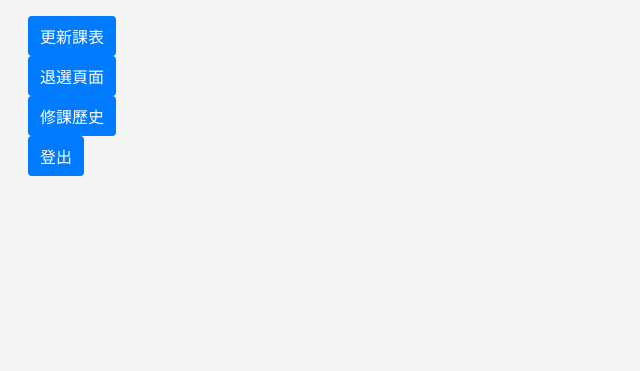
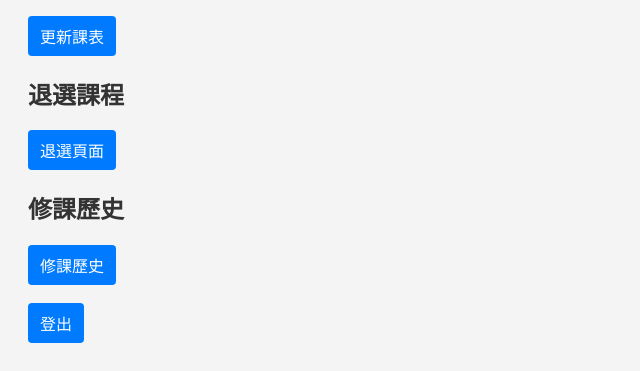
Before and after one commit to FCU-DataBase113/DB_CourseSelectionSystem, a Flask app: page /course_selection in a window 1280 px wide. Shown: the part 645-1016 px from the top of the page, without its empty margins (0-640 px from the left). Before the commit the page ends 821 px from the top, so only its background shows below. Run offline with Flask 3, Linux system fonts and the light colour scheme; data comes from the database, SQL or seed files in the repository; data that the repository does not hold is empty; some libraries are stand-ins or nearby versions.

Commit message:
CourseSelected.html give h2

```diff
--- a/templates/CourseSelection.html
+++ b/templates/CourseSelection.html
@@ -110,13 +110,16 @@
     </ul>
     <!-- 更新課表按鈕 -->
     <button type="button" id="updateScheduleButton">更新課表</button>
-
+    <!-- 退選頁面按鈕 -->
+    <h2>退選課程</h2>
     <form action="/course_deselection" method="GET">
         <button type="submit" id="redirectTowithdrawPage">退選頁面</button>
     </form>
+    <h2>修課歷史</h2>
     <form action="/history" method="GET">
         <button type="submit" id="redirectTowithdrawPage">修課歷史</button>
     </form>
+    <br>
     <form action="/logout" method="GET">
         <button type="submit" id="logout">登出</button>
     </form>
```
Also changed, not shown: static/style.css (line endings or trailing spaces).
